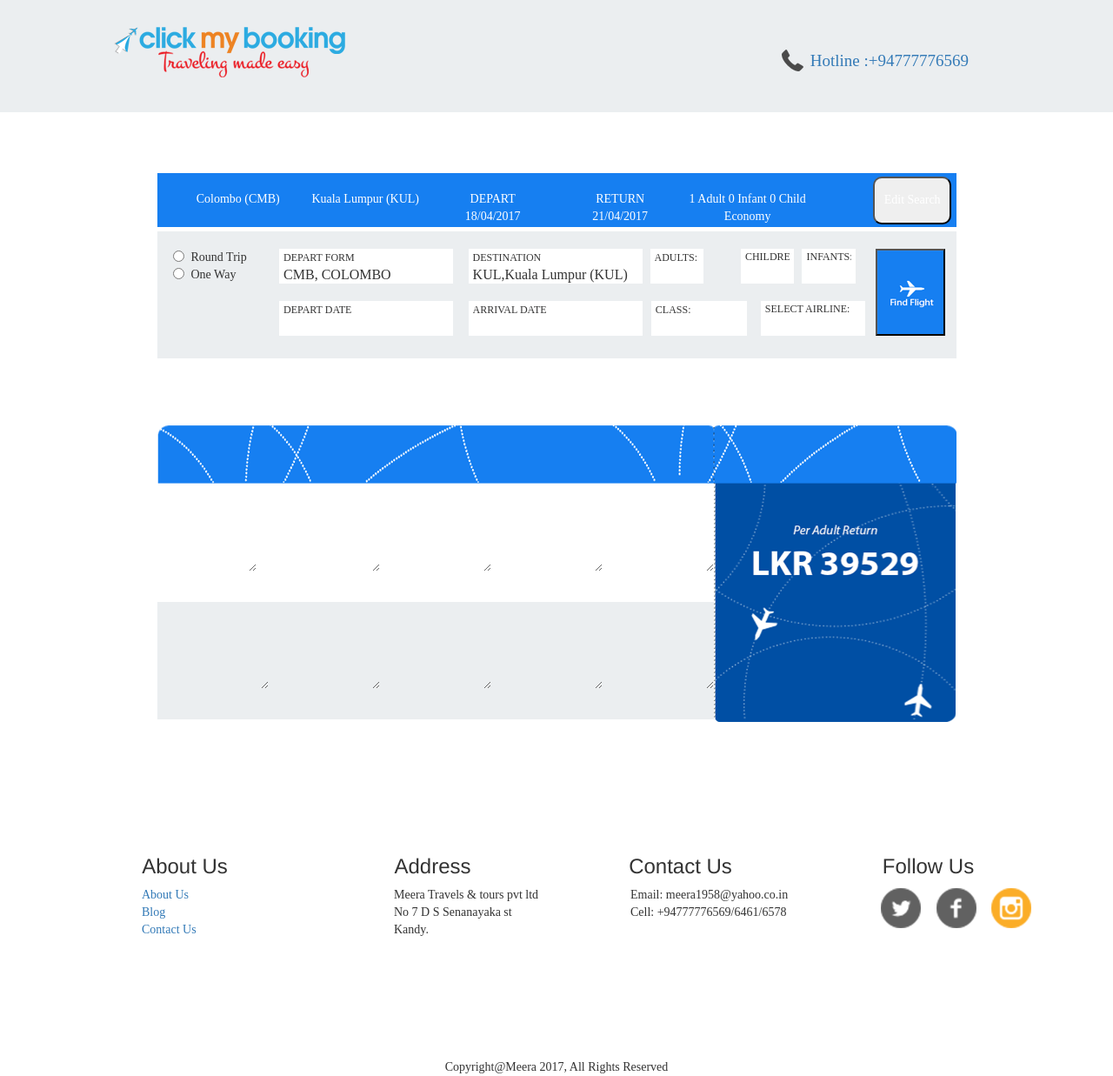
After one commit to DharshanS/MeeraFront, a PHP site: page /flightdetails.php in a window 1280 px wide. The commit adds this page. Shown: the whole page at 87% size. Run offline with PHP 8.4, Linux system fonts and the light colour scheme.

Commit message:
result page

```diff
--- a/css/main.css
+++ b/css/main.css
@@ -1,4 +1,4 @@
-html,body {
+/*html,body {
   height: 100%; margin: 0px; padding: 0px; }
 
 #navbar {
@@ -43,7 +43,7 @@ html,body {
   border-top: none; }
 
 .panel {
-  border:none; }
+  border:none; }*/
 .main_head{
     width:100%; /* 2000px */
     height:72px;
@@ -181,7 +181,7 @@ select.selectpicker {
    appearance: none;
 }
 
-input {
+/*input {
     -webkit-appearance: textfield;
     background-color: white;
     -webkit-rtl-ordering: logical;
@@ -196,7 +196,7 @@ input {
     border-style: inset;
     border-color: initial;
     border-image: initial;
-}
+}*/
 
 .sladult , .slchildren , .slinfants , .slcls{
    width: 72px;
@@ -347,3 +347,311 @@ input {
   height: 50px;
   display: block;
 }
+
+
+
+.phonecls{
+    background: url(../images/phoneicon.png) no-repeat 2px;
+    background-size: 10%;
+}
+
+.fstsub>li>a {
+    position: relative;
+    display: block;
+    padding: 25px 35px;
+    font-size: 19px;
+    font-family:Myriad Pro;
+
+}
+
+ th{
+    padding: 25px 30px;
+    background-color: #167ff1;
+    font-family: Myriad Pro;
+    color: #fff;
+
+}
+
+td {
+   padding: 50px 0px;
+
+}
+
+tbody{
+    background-color:#ebeef0;
+}
+
+input{
+   padding: 0px 5px;
+   height:20px;
+   font-size: 16px;
+
+}
+.flightbtn{
+    width:80px;
+    height:100px;
+    background: url('../images/flightbtn.png') no-repeat;
+    position: relative;
+    z-index:1;
+
+}
+
+.btnsearch{
+    position: absolute;
+    width: 90px;
+    height: 55px;
+    margin: -16px -2px;
+    border-radius: 10px;
+}
+
+.flightdetails > div {
+    padding:0px !important;
+}
+textarea{
+    border:none;
+}
+
+/*.fstcol > div > input{
+  border:none;
+  //background-color:#ffffff;
+  //text-align:center;
+}
+
+.sedcol  > div > input{
+  border:none;
+ // background-color: #ebeef0;
+  //text-align:center;
+}
+*/
+
+
+input:focus {
+    outline-offset: -2px;
+}
+
+:focus {
+    outline: -webkit-focus-ring-color auto 5px;
+    outline-color: -webkit-focus-ring-color;
+    outline-style: auto;
+    outline-width: 5px;
+}
+
+.lbltxtarea{
+    width: 90%;
+    border:none;
+    font-size: 12px;
+}
+
+.txtradio{
+    height: 15px;
+    float: left;
+    margin: 1px 8px !important;
+}
+
+.flight_main{
+    background-color:#ebeef0;
+}
+
+.flight_main > .navbar{
+    padding: 30px 100px 0px 100px;
+}
+
+.flight_con{
+    text-align: center;
+}
+
+.flight_con > .fstrow{
+    padding: 70px 25px 0px 25px;
+    width: 85%;
+    display: inline-block;
+}
+
+.fstrow > .fstmainrow{
+    background-color: #167ff1;
+    padding: 2px 20px;
+    color: #fff;;
+    font-family: Myriad Pro;
+}
+
+.fstcol1{
+    padding: 2% 0% 0% 0%;
+}
+
+.secrow{
+    padding: 0px 25px;
+    width: 85%;
+    display: inline-block;
+}
+.secrowmain{
+    height: 80px;
+    padding: 20px 0px 0px 0px;
+    font-family: Myriad Pro;
+    background-color: #ebeef0;
+}
+
+.secrowcol1{
+    margin: 0% -3% 0% 0%;
+    text-align:left;
+    padding: 0px 10px !important;
+}
+
+.secrowcol2{
+    margin: 0% 7% 0% 0%;
+}
+
+.secrowcol3{
+    margin: 0px 0px 0px 25px;
+}
+
+.secrowcol4{
+    margin: 0px 3px 0px 5px;
+}
+
+.secrowcol5{
+   margin: 0px 0px 0px -24px;
+
+}
+
+.thdrowmain{
+    padding:0px 0px 25px 0px;
+    font-family: Myriad Pro;
+    background-color: #ebeef0;
+}
+
+.thdrowcol1{
+    margin: 0% -3% 0% 0%;
+}
+
+.thdrowcol2{
+    margin: 0% 7%;
+}
+
+.thdrowcol3{
+    margin: 0% -6%;
+}
+
+.thdrowcol4{
+    margin: 0% -9%;
+}
+
+.frthrowmain{
+    padding: 70px 25px 0px 25px;
+    width: 85%;
+    display: inline-block;
+}
+
+.frthrowsub{
+    height:70px;
+    padding: 20px 20px 0px 20px;
+    font-family: Myriad Pro;
+    background:url('../images/border1.png')
+}
+
+.frthrowmain > table{
+    width:50%;
+    background-color:#ebeef0;
+    float:left;
+}
+
+.tblfst{
+   background-color:#fff;
+}
+
+.tblscd{
+    background-color:#ebeef0;
+}
+
+.tblfst > td , .tblscd >td{
+    width:70px;
+    padding: 30px 0px;
+}
+
+.tblfst > td > textarea{
+    width:128px;
+    height:70px;
+    border:none;
+}
+
+.tblscd > td > textarea{
+    width:128px;
+    height:70px;
+    background-color:#ebeef0;
+}
+
+.ticketright{
+    width:30.3%;
+    background-color:#ebeef0;
+    height:275px;
+    margin-top: -2px;
+    float:left;
+    background:url('../images/ticket1.png');
+
+}
+
+#depchildid{
+    width: 50%;
+    float:left;
+    margin: 0px 0px 0px -23px;
+    border:none;
+}
+
+#depinfantid{
+    width: 50%;
+    float:left;
+    margin: 0px 0px 0px 9px;
+    border:none;
+}
+
+#depclassid{
+    width: 110px;
+    margin: 0px 0px 0px 6px;
+    border:none;
+}
+
+#depairlnid{
+    margin: 0px 82px;
+    float: left;
+    width: 120px;
+    border:none;
+
+}
+
+.secrowcol3 > .lbltxtarea{
+    width: 50%;
+}
+
+.secrowcol4 > .scdlbl{
+    width: 50%;
+    float:left;
+    margin: 0px 0px 0px 9px;
+}
+
+.secrowcol4 > .fstlbl{
+    width: 50%;
+    float:left;
+    margin: 0px 0px 0px -23px;
+}
+
+.thdrowcol3 > .lbltxtarea{
+    width: 110px;
+    margin: 0px 0px 0px 6px;
+}
+
+.thdrowcol4 > .lbltxtarea{
+    margin: 0px 82px;
+    float: left;
+    width: 120px;
+}
+
+#departfromid , #depdestinationid ,#depdateid ,#deparriveid{
+    width: 200px;
+    border:none;
+}
+
+#depadultid{
+    width: 50%;
+    border:none;
+}
+#departfromid {
+    width:100px;
+}
--- a/css/main_sample.css
+++ b/css/main_sample.css
@@ -31,7 +31,7 @@ a {
 }
 
 .btncall{
-	width: 50px;
+    width: 50px;
     float: left;
     height: 48px;
     margin: -18px 0px 0px -18px;
--- /dev/null
+++ b/flightdetails.php
@@ -0,0 +1,141 @@
+<!doctype html>
+<html lang="en">
+<head>
+  <meta charset="utf-8">
+  <meta name="viewport" content="width=device-width, initial-scale=1">
+  <title>hotel</title>
+
+  <meta charset="utf-8">
+  <meta name="viewport" content="width=device-width, initial-scale=1">
+  <link rel="stylesheet" href="css/bootstrap.min.css" />
+  <link rel="stylesheet" href="css/jquery-ui.css" />
+  <link rel="stylesheet" href="css/main.css" />
+  <script src="js/jquery.min.js"></script>
+  <script src="js/bootstrap.min.js"></script>
+  <script src="js/jquery-1.12.4.js"></script>
+  <script src="js/jquery-ui.js"></script>
+
+</head>
+
+
+<body>
+    <div class="container-fluid flight_main">
+
+             <div class="navbar">
+                 <div class="col-lg-4"><a href="#" class="brand"><img src="images/bookinglog.png"/></a></div>
+
+                 <div class="col-lg-8">
+                     <div class="navbar-inner" >
+                         <nav class="pull-right">
+                             <ul class="nav fstsub">
+                                 <li><a href="" class="phonecls">Hotline :+94777776569</a></li>
+                             </ul>
+                         </nav>
+                     </div>
+                 </div>
+             </div>
+      <!--end navbar -->
+    </div>
+
+    <div class="container flight_con">
+        <div class="row fstrow">
+            <div class="col-lg-12 fstmainrow">
+                <div class="col-lg-2 fstcol1">Colombo (CMB)</div>
+                <div class="col-lg-2 fstcol1">Kuala Lumpur (KUL)</div>
+                <div class="col-lg-2 fstcol1" >DEPART <br/>
+                        18/04/2017</div>
+                <div class="col-lg-2 fstcol1">RETURN <br/>
+                        21/04/2017</div>
+                <div class="col-lg-2 fstcol1">1 Adult 0 Infant 0 Child <br/>
+                        Economy</div>
+                <div  class="col-lg-2 fstcol1"><button class="btnsearch">Edit Search</button></div>
+            </div>
+        </div>
+
+        <div class="row secrow">
+            <form action="" method="" id="frmflight">
+            <div class="col-lg-12 secrowmain">
+                <div class="col-lg-2 secrowcol1" >
+                    <input type="radio" class='txtradio' name="tripval" id="roundtripval"/> Round Trip <br/>
+                    <input type="radio" class='txtradio' name="tripval" id="onewayval"/> One Way
+                </div>
+                <div class="col-lg-2 secrowcol2">
+                     <input type="text" class='lbltxtarea' style="width: 200px;" value="DEPART FORM"/>
+                     <input type="text" name="depfrom" id="departfromid" value="CMB, COLOMBO" style="width: 200px;border:none;"/>
+                </div>
+                <div class="col-lg-2">
+                    <input type="text" class='lbltxtarea' style="width: 200px;" value="DESTINATION"/>
+                    <input type="text" name="depdestination" id="depdestinationid" value='KUL,Kuala Lumpur (KUL)' style="width: 200px;border:none;"/>
+                </div>
+                <div class="col-lg-2 secrowcol3">
+                    <input type="text" class='lbltxtarea' style="width: 50%;" value="ADULTS:" />
+                    <input type="text" name="depadult"  id="depadultid" style="width: 50%;border:none;" id="adultcol" />
+                </div>
+                <div class="col-lg-2 secrowcol4">
+                    <input type="text" class='lbltxtarea' style="width: 50%;float:left;margin: 0px 0px 0px -23px;" value="CHILDREN:"/>
+                    <input type="text" class='lbltxtarea' style="width: 50%;float:left;margin: 0px 0px 0px 9px;" value="INFANTS:"/>
+                     <input type="text" name="depchild"  id='depchildid'/>
+                    <input type="text" name="depinfant" id='depinfantid'/>
+                </div>
+                <div  class="col-lg-1 secrowcol5"><button class='flightbtn'></button></div>
+            </div>
+
+            <div class="col-lg-12 thdrowmain">
+                <div class="col-lg-2 thdrowcol1">
+
+                </div>
+                <div class="col-lg-2">
+                    <input type="text" class='lbltxtarea' style="width:200px;" value="DEPART DATE"/>
+                     <input type="text" name="depdate" id="depdateid" style="width:200px;border:none;"/>
+                </div>
+                <div class="col-lg-2 thdrowcol2">
+                    <input type="text" class='lbltxtarea' style="width:200px;" value="ARRIVAL DATE"/>
+                    <input type="text" name="deparrive" id="deparriveid" style="width:200px;border:none;"/>
+                </div>
+                <div class="col-lg-3 thdrowcol3">
+                    <input type="text" class='lbltxtarea' style="width: 110px;margin: 0px 0px 0px 6px;" value="CLASS:"/>
+                    <input type="text" name="depclass" id="depclassid"/>
+                </div>
+                <div class="col-lg-3 thdrowcol4">
+                     <input type="text" class='lbltxtarea'  style="margin: 0px 82px;float: left;width: 120px;" value="SELECT AIRLINE:"/>
+                    <input type="text" name="depairln" id="depairlnid"/>
+                </div>
+
+            </div>
+            </form>
+        </div>
+
+        <div class="row frthrowmain">
+
+            <div class="col-lg-12 frthrowsub">
+            </div>
+            <table>
+                <tbody>
+                    <tr class="tblfst">
+                        <td><textarea id='departfromid' name='departfrom' value=''></textarea> </td>
+                        <td><textarea id='departtoid' name='departto' value=''></textarea> </td>
+                        <td><textarea id='departairlineid' name='departairline' value=''></textarea> </td>
+                        <td><textarea id='departrootid' name='departroot' value='' ></textarea> </td>
+                        <td><textarea id='departmid' name='departm' value=''></textarea> </td>
+                    </tr>
+                    <tr class="tblscd">
+                        <td><textarea id='arrivefromid' name='arrivefrom' value=''></textarea> </td>
+                        <td><textarea id='arrivetoid' name='arriveto' value=''></textarea> </td>
+                        <td><textarea id='arriveairlineid' name='arriveairline' value=''></textarea> </td>
+                        <td><textarea id='arriverootid' name='arriveroot' value=''></textarea> </td>
+                        <td><textarea id='arrivetmid' name='arrivetm' value=''></textarea> </td>
+                    </tr>
+                </tbody>
+            </table>
+            <div class='ticketright'></div>
+
+        </div>
+    </div>
+<?php
+
+include "footer.php";
+?>
+
+</body>
+
+</html>
--- a/footer.php
+++ b/footer.php
@@ -2,31 +2,31 @@
 <div class="footer-v1" >
     <div class="footer" style='padding:10% 0%'>
         <div class="container">
-            <div class='col-lg-3' style='text-align:center'>
+            <div class='col-lg-3 col-md-3' style='text-align:center'>
                 <h3>About Us</h3>
-                <ul style='list-style: none;padding: 0px 0px 0px 102px;text-align: justify;font-family:Myriad Pro'>
+                <ul style='list-style: none;padding: 0px 0px 0px 78px;text-align: initial;float: left;font-family:Myriad Pro'>
                     <li><a href="">About Us </a></li>
                     <li><a href="">Blog</a></li>
                     <li><a href="">Contact Us</a></li>
                 </ul>
             </div>
-            <div class='col-lg-3' style='text-align:center'>
+            <div class='col-lg-3 col-md-3' style='text-align:center'>
                 <h3>Address</h3>
-                <ul style='list-style: none;padding: 0px 0px 0px 108px;text-align: justify;font-family:Myriad Pro'>
+                <ul style='list-style: none;padding: 0px 0px 0px 83px;text-align: initial;float: left;font-family:Myriad Pro'>
                     <li>Meera Travels & tours pvt ltd <br/>No 7 D S Senanayaka st <br/> Kandy.</li>
 
                 </ul>
             </div>
-            <div class='col-lg-3' style='text-align:center'>
+            <div class='col-lg-3 col-md-3' style='text-align:center'>
                 <h3>Contact Us</h3>
-                <ul style='list-style: none;padding: 0px 0px 0px 95px;text-align: justify;font-family:Myriad Pro'>
+                <ul style='list-style: none;padding: 0px 0px 0px 70px;text-align: initial;float: left;font-family:Myriad Pro'>
                     <li>Email: meera1958@yahoo.co.in <br/>Cell:  +94777776569/6461/6578</li>
 
                 </ul>
             </div>
-            <div class='col-lg-3' style='text-align:center'>
+            <div class='col-lg-3 col-md-3' style='text-align:center'>
                 <h3>Follow Us</h3>
-                <ul class='list-inline' style='list-style: none;padding: 0px 0px 0px 102px;text-align: justify;font-family:Myriad Pro'>
+                <ul class='list-inline' style='list-style: none;padding: 0px;text-align: right;font-family:Myriad Pro'>
                     <li><a href="" class='login'></a></li>
                     <li><a href="" class='login1'></a></li>
                     <li><a href="" class='login2'></a></li>
```
Also changed, not shown: nbproject/private/private.xml (+1 -10 lines), images/bookinglog.png (added), images/border.png (added), images/border1.png (added), images/findflightbtn.png (added), images/flightbtn.png (added), images/phoneicon.png (added), images/tckright.png (added), images/ticbtn.png (added), images/ticket.png (added), images/ticket1.png (added).
